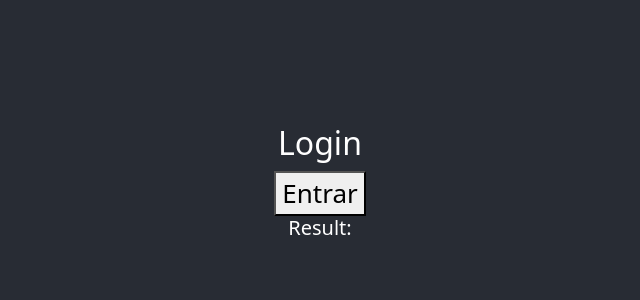
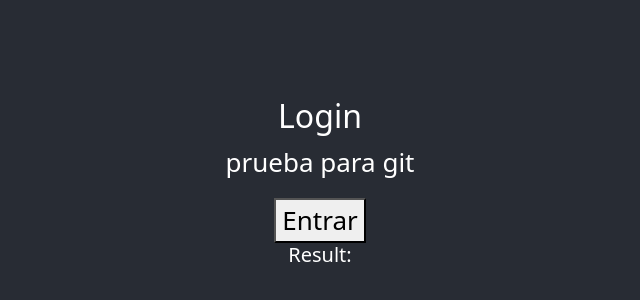
Before and after one commit to fabiangoye/hooksComponents, a React (Create React App) app: page / in a window 1280 px wide. Shown: the part 214-514 px from the top of the page, without its empty margins (320-960 px from the left). Built offline with nearby package versions, Linux system fonts and the light colour scheme.

Commit message:
prueba git

```diff
--- a/src/components/login.js
+++ b/src/components/login.js
@@ -10,6 +10,7 @@ const Login = () => {
     return (
         <div>
             <h2>Login</h2>
+            <p>prueba para git</p>
             <button onClick={handleLogin}>Entrar</button>{/* lista la ruta*/}
         </div>
     )
```
